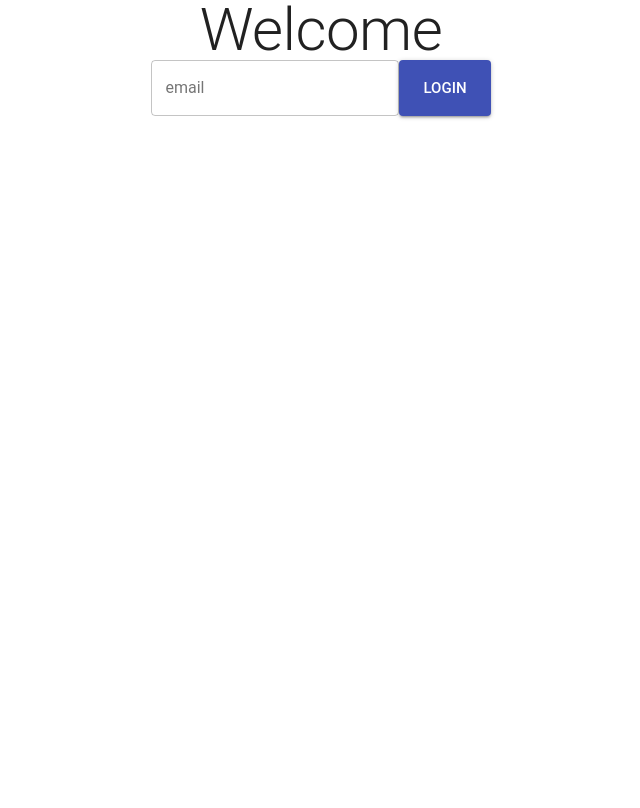
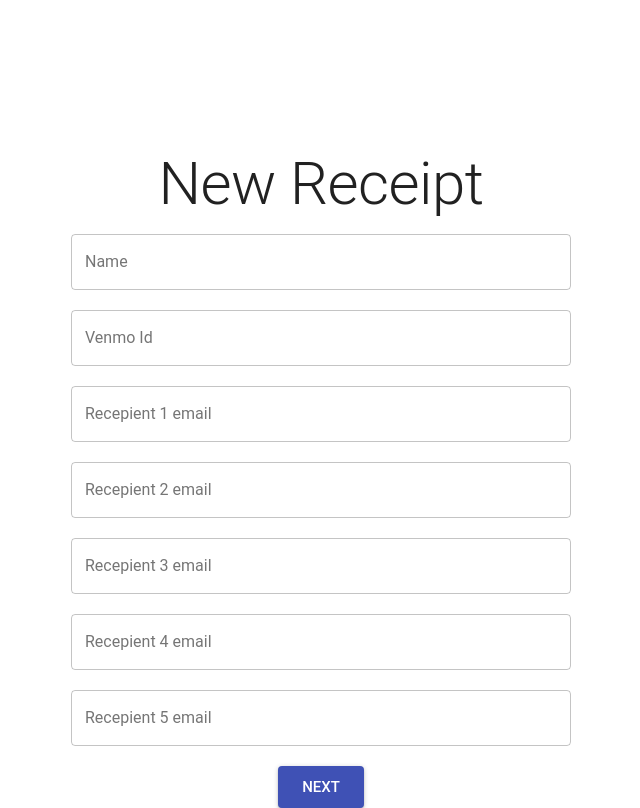
Before and after one commit to MakonnenMak/FooFighters, a React (Create React App) app in the folder frontend/: page /dashboard in a window 1280 px wide. Shown: the whole page, without its empty margins (319-959 px from the left). Built offline with nearby package versions, Linux system fonts and the light colour scheme; no server answers.

Commit message:
add new receipt page

```diff
--- a/frontend/package.json
+++ b/frontend/package.json
@@ -6,7 +6,9 @@
     "@material-ui/core": "^3.9.2",
     "react": "^16.8.3",
     "react-dom": "^16.8.3",
-    "react-scripts": "2.1.5"
+    "react-router-dom": "^4.3.1",
+    "react-scripts": "2.1.5",
+    "react-webcam": "^1.1.0"
   },
   "scripts": {
     "start": "react-scripts start",
--- a/frontend/src/App.js
+++ b/frontend/src/App.js
@@ -1,13 +1,18 @@
 import React, { Component } from 'react';
 import Login from './loginPage';
+import NewReceipt from './NewReceipt';
 import './App.css';
+import { Route, BrowserRouter as Router } from 'react-router-dom';
 
 class App extends Component {
   render() {
     return (
-      <div className="App">
-        <Login />
-      </div>
+      <Router>
+        <div className="App">
+          <Route exact path="/" component={Login}/>
+          <Route path="/dashboard" component={NewReceipt}/>
+        </div>
+      </Router>
     );
   }
 }
--- /dev/null
+++ b/frontend/src/NewReceipt.js
@@ -0,0 +1,56 @@
+import React, { Component } from 'react';
+import Typography from '@material-ui/core/Typography';
+import TextField from '@material-ui/core/TextField';
+import Button from '@material-ui/core/Button';
+import FormGroup from '@material-ui/core/FormGroup';
+import Webcam from 'react-webcam';
+
+const textFieldStyle = {
+  width: 500,
+  margin: "0 auto",
+  marginTop: 20
+};
+
+const videoConstraints = {
+      width: 1280,
+      height: 720,
+      facingMode: {exact: "environment"},
+};
+
+class NewReceipt extends Component {
+  setRef = webcam => {
+    this.webcam = webcam;
+  };
+
+  render() {
+    return (
+      <div>
+        <Webcam
+          audio={false}
+          ref={this.setRef}
+          screenshotFormat="image/jpeg"
+          videoConstraints={videoConstraints}
+        />
+        <Typography component="h2" variant="h2">New Receipt</Typography>
+        <FormGroup>
+          <TextField label="Name" variant="outlined" style={textFieldStyle}/>
+          <TextField label="Venmo Id" variant="outlined" style={textFieldStyle}/>
+          <TextField label="Recepient 1 email" variant="outlined" style={textFieldStyle}/>
+          <TextField label="Recepient 2 email" variant="outlined" style={textFieldStyle}/>
+          <TextField label="Recepient 3 email" variant="outlined" style={textFieldStyle}/>
+          <TextField label="Recepient 4 email" variant="outlined" style={textFieldStyle}/>
+          <TextField label="Recepient 5 email" variant="outlined" style={{...textFieldStyle, marginBottom: 20}}/>
+        </FormGroup>
+        <Button
+          variant="contained"
+          color="primary"
+          size="large"
+        >
+        Next
+        </Button>
+      </div>
+    );
+  }
+}
+
+export default NewReceipt;
--- a/frontend/src/loginPage.js
+++ b/frontend/src/loginPage.js
@@ -2,6 +2,7 @@ import React, { Component } from 'react';
 import Typography from '@material-ui/core/Typography';
 import TextField from '@material-ui/core/TextField';
 import Button from '@material-ui/core/Button';
+import { Link } from 'react-router-dom';
 
 class Login extends Component {
   render() {
@@ -9,6 +10,7 @@ class Login extends Component {
       <div>
         <Typography component="h2" variant="h2">Welcome</Typography>
         <TextField label="email" variant="outlined"/>
+        <Link to="/dashboard">
           <Button
             variant="contained"
             color="primary"
@@ -17,6 +19,7 @@ class Login extends Component {
           >
           Login
           </Button>
+        </Link>
       </div>
     )
   }
```
Also changed, not shown: 1 other file (tests, documents, lock files or other folders). Lines whose indentation alone changed are shown as unchanged.
